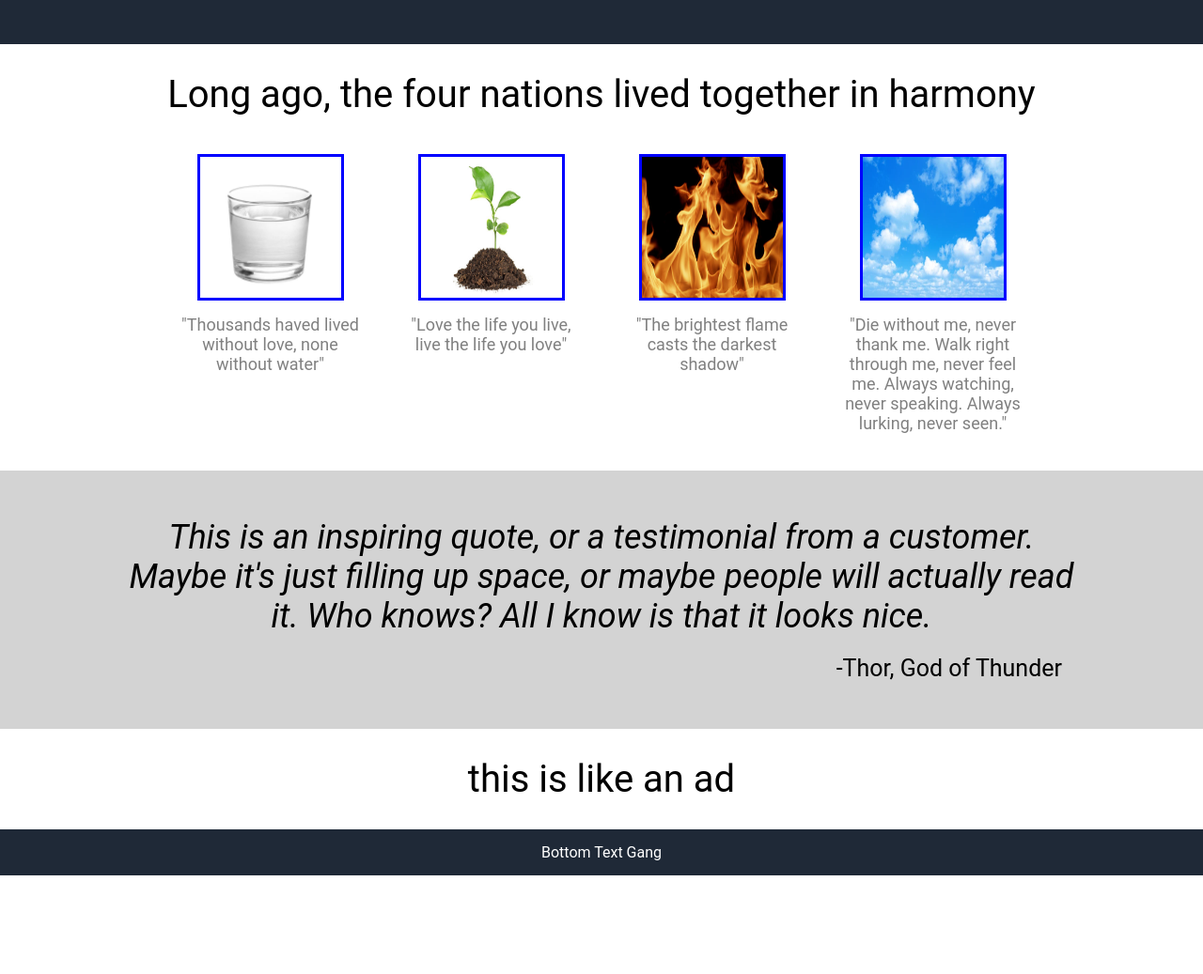
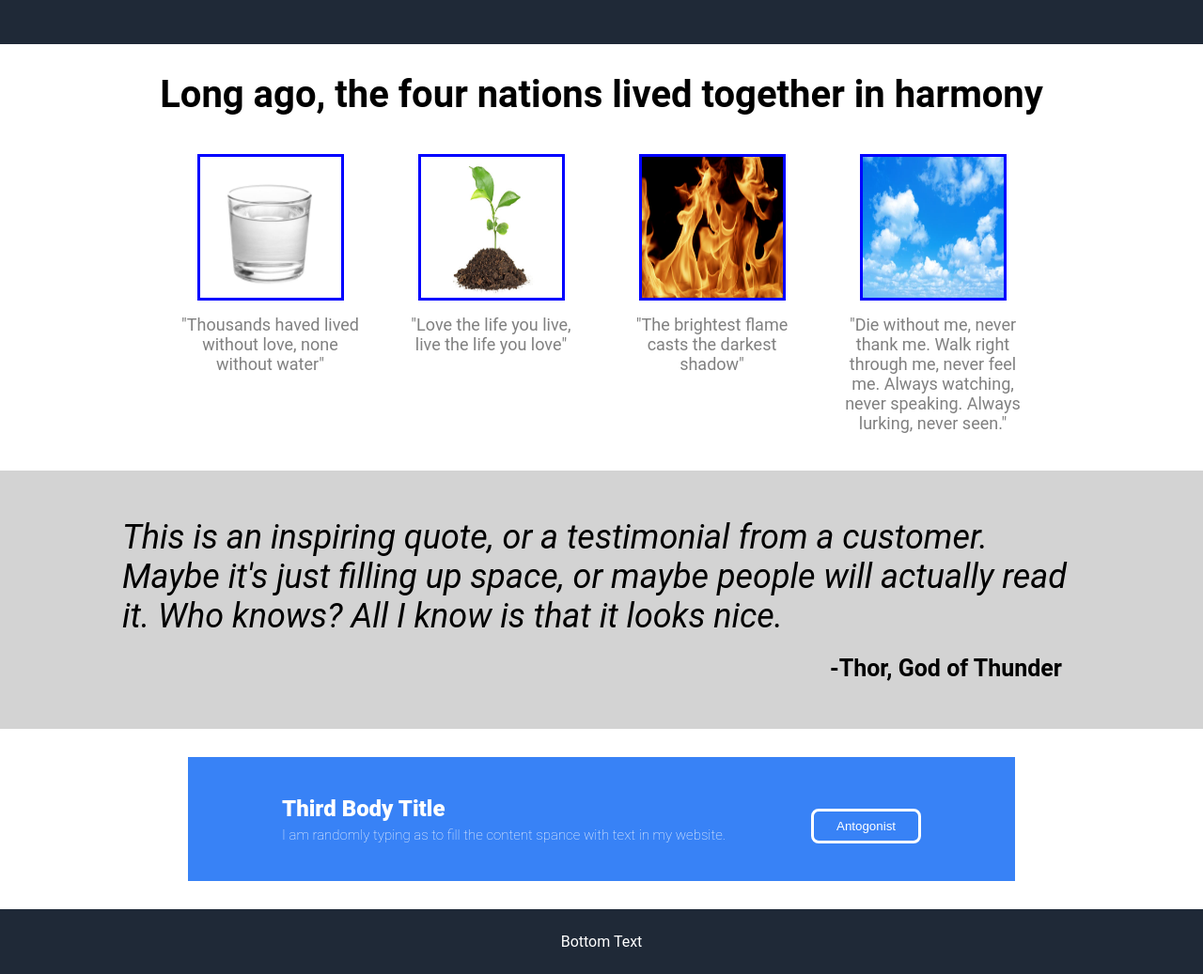
Before and after one commit to Jcaiz/odin-landing-page, a plain HTML site: page index.html in a window 1280 px wide. Shown: the part 474-1511 px from the top of the page at 94% size. Before the commit the page ends 1406 px from the top, so only its background shows below. Drawn offline with Linux system fonts and the light colour scheme.

Commit message:
Completed Third Body
Finished replicating the exercise wesbite

```diff
--- a/index.html
+++ b/index.html
@@ -8,7 +8,6 @@
 
     <body>
         <div class="header">
-            <!-- SHOW THESE FM WAT IT DO -->
             <div class="head-title">
                 <div class="logo">
                     Sample Text
@@ -35,7 +34,7 @@
         </div>
 
         <div class="content">
-            Long ago, the four nations lived together in harmony
+            <div class="content-title">Long ago, the four nations lived together in harmony</div>
             <div class="first-body">
                 <div class="card">
                     <img class="card-img" src="images/istockphoto-1157849669-612x612.jpg" alt="earth">
@@ -60,12 +59,17 @@
                 </div>
             </div>
             <div class="third-body">
-                this is like an ad
+                <div class="third-body-title"> Third Body Title
+                    <div class="third-body-content"> I am randomly typing as to fill the content spance with text in my website.</div>
+                </div>
+                <div class="third-body-button-place">
+                    <button class="third-body-button">Antogonist</button>
+                </div>
             </div>
         </div>
 
         <div class="footer">
-            Bottom Text Gang
+            Bottom Text
         </div>
     </body>
 </html>
--- a/style.css
+++ b/style.css
@@ -11,10 +11,8 @@ body {
     color: white;
     display: flex;
     flex-direction: column;
-    /* margin-bottom: auto; */
     justify-self: flex-start;
     padding: 20px 5px;
-    /* flex-grow: 1; */
 }
 
 .head-title {
@@ -34,7 +32,6 @@ body {
 
 .head-links {
     display: flex;
-    /* margin-left: auto; */
 }
 
 .head-content {
@@ -42,7 +39,6 @@ body {
     padding: 30px;
     justify-content: space-evenly;
     align-items: center;
-    /* gap: 20px; */
 }
 
 .head-description {
@@ -52,15 +48,14 @@ body {
     gap: 15px;
     width: 500px;
     font-size: 48px;
-    font-weight: 600px;
+    font-weight: 600;
 }
 
 .hdesc-content {
     display: flex;
     flex-wrap: wrap;
     font-size: 20px;
-    /* width: 300px; */
-    /* font-weight: 600px; */
+    font-weight: 100;
 }
 
 .chains_free {
@@ -72,26 +67,22 @@ body {
     background: white;
     display: flex;
     flex-direction: column;
-    /* align-items: center; */
     justify-content: space-around;
-    /* gap: 20px; */
     font-size: 40px;
-    /* font-weight: #F9FAF8; */
-    /* color: black; */
     text-align: center;
     margin-top: 30px;
     margin-bottom: 30px;
     gap: 30px;
-    /* flex: 1; */
+}
+
+.content-title {
+    font-weight: 700;
 }
 
 .first-body {
     display: flex;
     gap: 15px;
-    /* margin-top: auto; */
-    /* margin-bottom: auto; */
     justify-content: center;
-    /* align-items: center; */
 }
 
 .card {
@@ -128,8 +119,7 @@ body {
 .body-quote {
     display: flex;
     flex-direction: column;
-    /* justify-content: center;
-    align-items: center; */
+    text-align: left;
     padding: 20px 100px;
     gap: 20px;
 }
@@ -139,13 +129,46 @@ body {
     font-size: 25px;
     font-style: normal;
     margin-right: 20px;
-    /* font-weight: 600px; */
+    font-weight: 600;
 }
 
 .third-body {
     display: flex;
     justify-content: center;
-    /* justify-content: center; */
+    align-items: center;
+    gap: 20px;
+    padding: 40px 100px;
+    background: #3882F6;
+    margin-left: 5em;
+    margin-right: 5em;
+    color: white;
+    text-align: left;
+}
+
+.third-body-title {
+    display: flex;
+    flex-direction: column;
+    font-size: 24px;
+    font-weight: 900;
+    margin-right: auto;
+    gap: 5px;
+}
+
+.third-body-content {
+    display: flex;
+    font-size: 15px;
+    font-weight: 100;
+}
+
+.third-body-button-place {
+    display: flex;
+    justify-content: center;
+    align-items: center;
+}
+
+.third-body-button {
+    border-style: solid;
+    border-color: white;
 }
 
 .footer {
@@ -154,10 +177,7 @@ body {
     display: flex;
     justify-content: center;
     margin-top: auto;
-    padding: 15px;
-    /* position: fixed; */
-    /* bottom: 0; */
-    /* flex-grow: 1; */
+    padding: 25px;
 }
 
 ul {
@@ -174,10 +194,9 @@ a {
 button {
     border: none;
     border-radius: 8px;
-    background: rgb(12, 115, 233);
+    background: #3882F6;
     color: white;
     padding: 8px 24px;
     cursor: pointer;
-    /* margin: 4px; */
     margin-top: 15px;
 }
```
